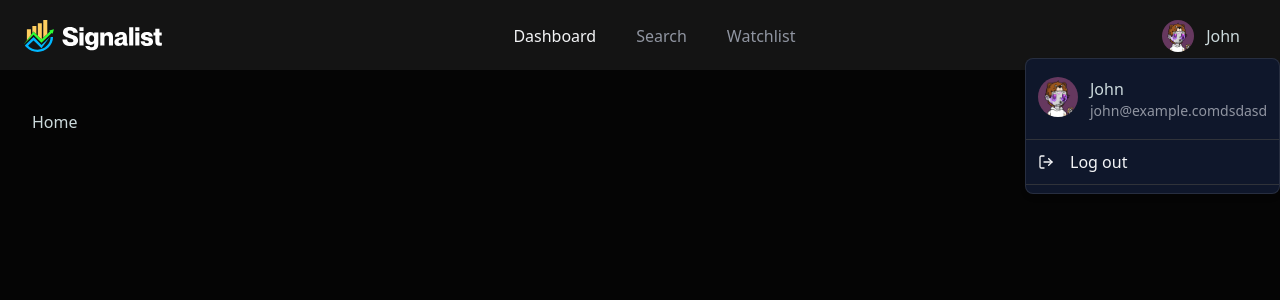
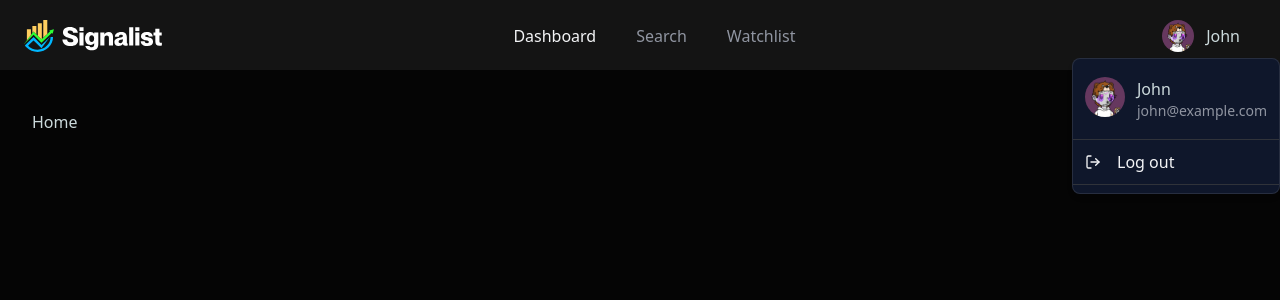
Before and after one commit to SCPassion/stock-app, a Next.js app: page / in a window 1280 px wide. Both pictures are taken after a click on the button "John". Shown: the top 300 px of the page. Built offline with nearby package versions, Linux system fonts and the light colour scheme.

Commit message:
fixed bug

```diff
--- a/components/UserDropDown.tsx
+++ b/components/UserDropDown.tsx
@@ -61,7 +61,7 @@
               <span className="text-base font-medium text-gray-400">
                 {user.name}
               </span>
-              <span className="text-sm text-gray-500">{user.email}dsdasd</span>
+              <span className="text-sm text-gray-500">{user.email}</span>
             </div>
           </div>
         </DropdownMenuLabel>
```
Also changed, not shown: 1 other file (tests, documents, lock files or other folders).
